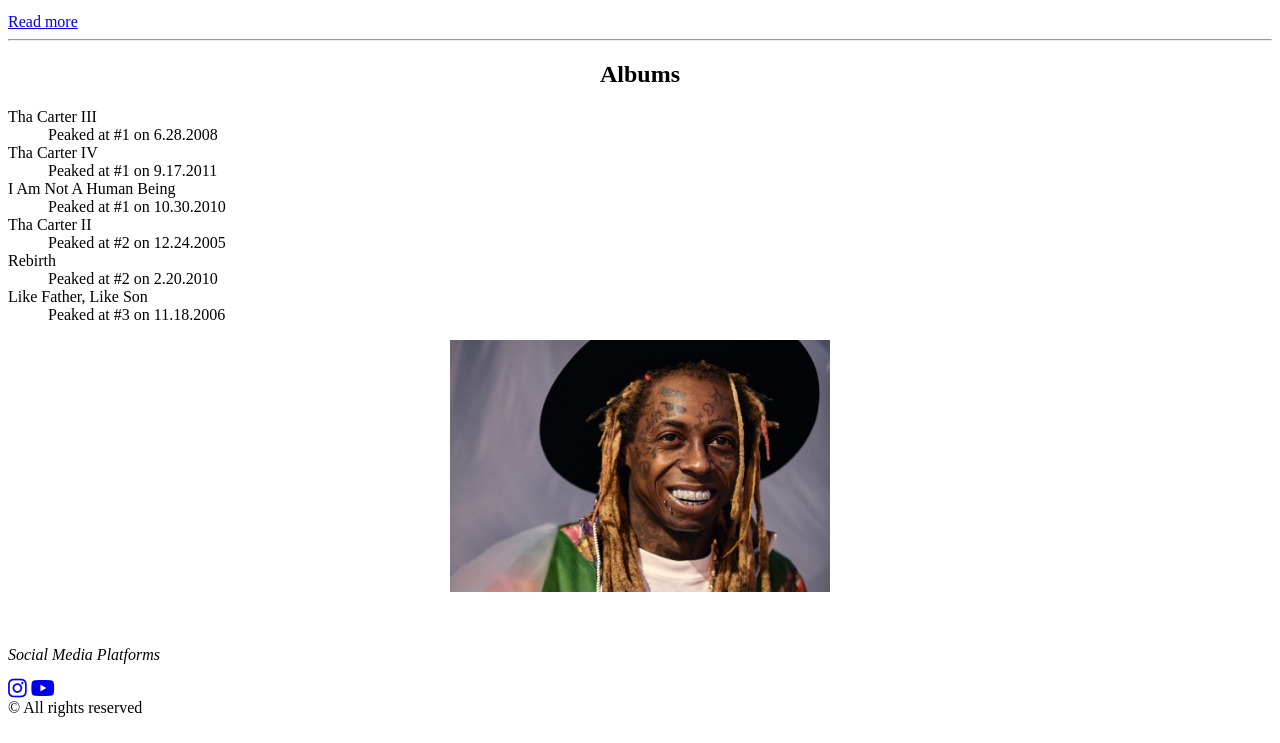
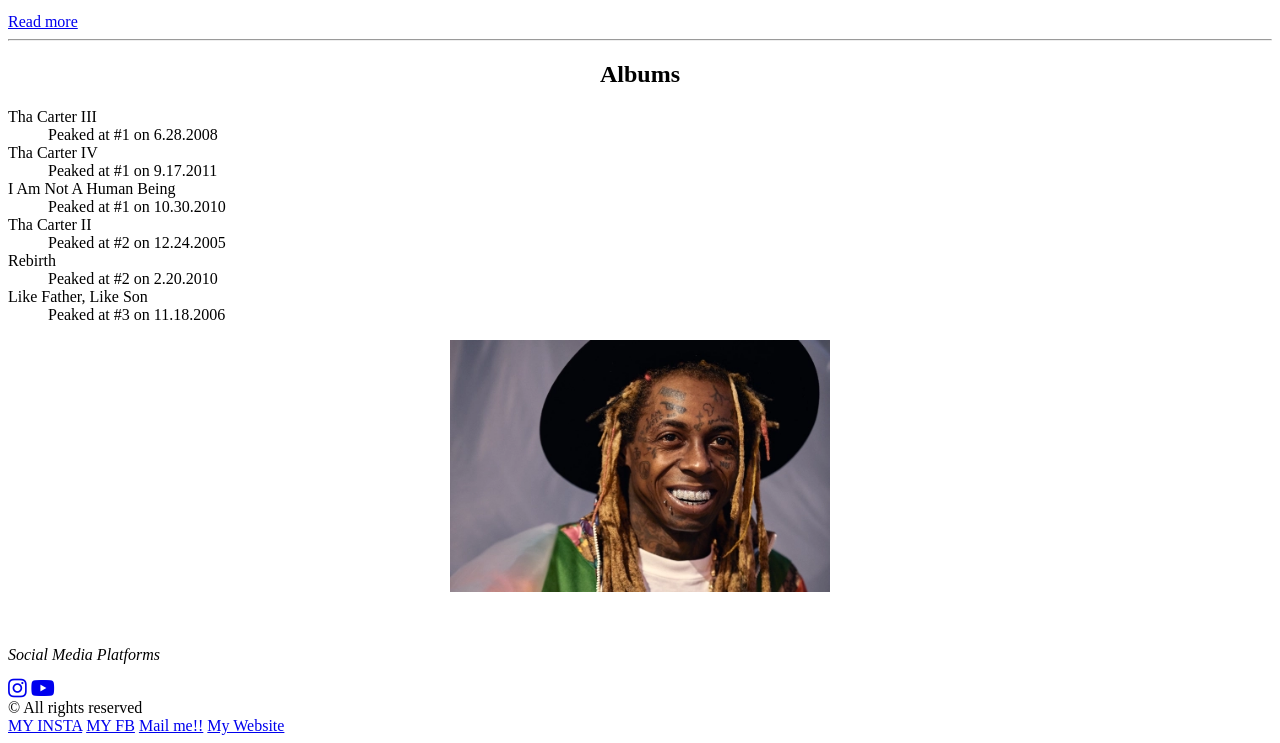
Before and after one commit to anant114/website, a plain HTML site: page index.html in a window 1280 px wide. Shown: the part 516-1259 px from the top of the page. Drawn offline with Linux system fonts and the light colour scheme.

Commit message:
Update index.html

```diff
--- a/index.html
+++ b/index.html
@@ -55,7 +55,11 @@ Index
 <a href = "https://www.youtube.com/channel/UCO9zJy7HWrIS3ojB4Lr7Yqw" target = "blank" aria-label = "Youtube" > <i class="fab fa-youtube fa-lg"></i></a>
 
 <footer>&copy; All rights reserved</footer>
-
+  <nav>
+<a href = "https://www.instagram.com/pretenditscool_username/" >MY INSTA</a>
+<a href = "https://www.facebook.com/profile.php?id=100016699471492">MY FB</a>
+<a href ="mailto:satan.anant@gmail.com">Mail me!!</a>
+<a href = "index.html">My Website</a>
 </main>
 
 </body>
```
